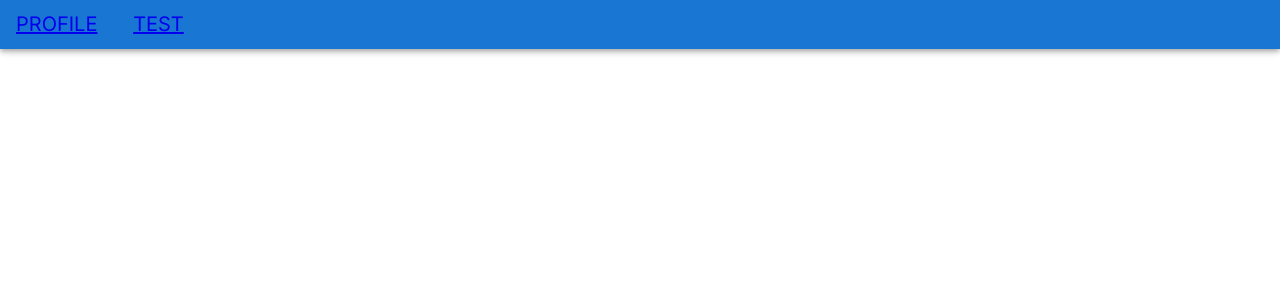
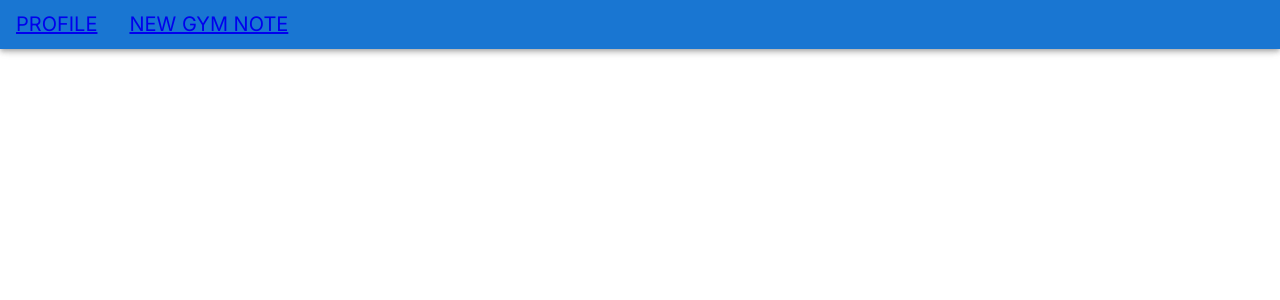
Before and after one commit to rakenduste-programmeerimine-2022/gym-note, a React (Create React App) app in the folder FrontEnd/: page / in a window 1280 px wide. Shown: the top 300 px of the page. Built offline with nearby package versions, Linux system fonts and the light colour scheme; a web font is replaced by a local one.

Commit message:
Minor improvements.
Deleted the test page. Added support for new gym note on nav bar.

No auto-render issue remains.

```diff
--- a/FrontEnd/src/components/NavigationHeader.js
+++ b/FrontEnd/src/components/NavigationHeader.js
@@ -1,10 +1,9 @@
 import * as React from 'react';
-import { Tabs, Tab, AppBar, Box } from "@mui/material";
+import { Tabs, Tab, AppBar} from "@mui/material";
 import { Route, BrowserRouter, Switch, Link, NavLink } from "react-router-dom";
 import { styled } from "@mui/material/styles";
 import NewGymNote from "../pages/NewGymNote";
 import ProfilePage from "../pages/Profile";
-import Test from "../pages/Test";
 
 const StyledTab = styled(Tab)({
     color: "black",
@@ -16,17 +15,17 @@ const StyledTab = styled(Tab)({
     }
 })
 export default function NavigationHeader() {
-    const routes = ["/Profile", "/Test"];
+    const routes = ["/Profile","/NewGymNote"];
     return (
       <BrowserRouter>
       <AppBar>
         <Tabs>
           <StyledTab label={<Link to={routes[0]}>Profile</Link>} />
-          <StyledTab label={<Link to={routes[1]}>Test</Link>} />
+          <StyledTab label={<Link to={routes[1]}>New Gym Note</Link>} />
         </Tabs>
         <Switch>
           <Route exact path={routes[0]} component={ProfilePage} />
-          <Route exact path={routes[1]} component={Test} />
+          <Route exact path={routes[1]} component={NewGymNote} />
         </Switch>
       </AppBar>
     </BrowserRouter>
--- a/FrontEnd/src/pages/Test.js
+++ /dev/null
@@ -1,10 +0,0 @@
-import { Container, Box, Grid } from "@mui/material";
-
-export default function Test(){
-                <Box sx={{bgcolor: '#9b9b9b', height: '120vh'}} style={{ marginTop: "5vh" }}>
-                    <Box textAlign={"left"} lineHeight={20} paddingLeft={3} color={"white"} fontSize={30}>
-                        TEST SITE</Box>
-                    <Grid container spacing={0.5} paddingX={8} paddingTop={50}>
-                    </Grid>
-                </Box>
-}
```
